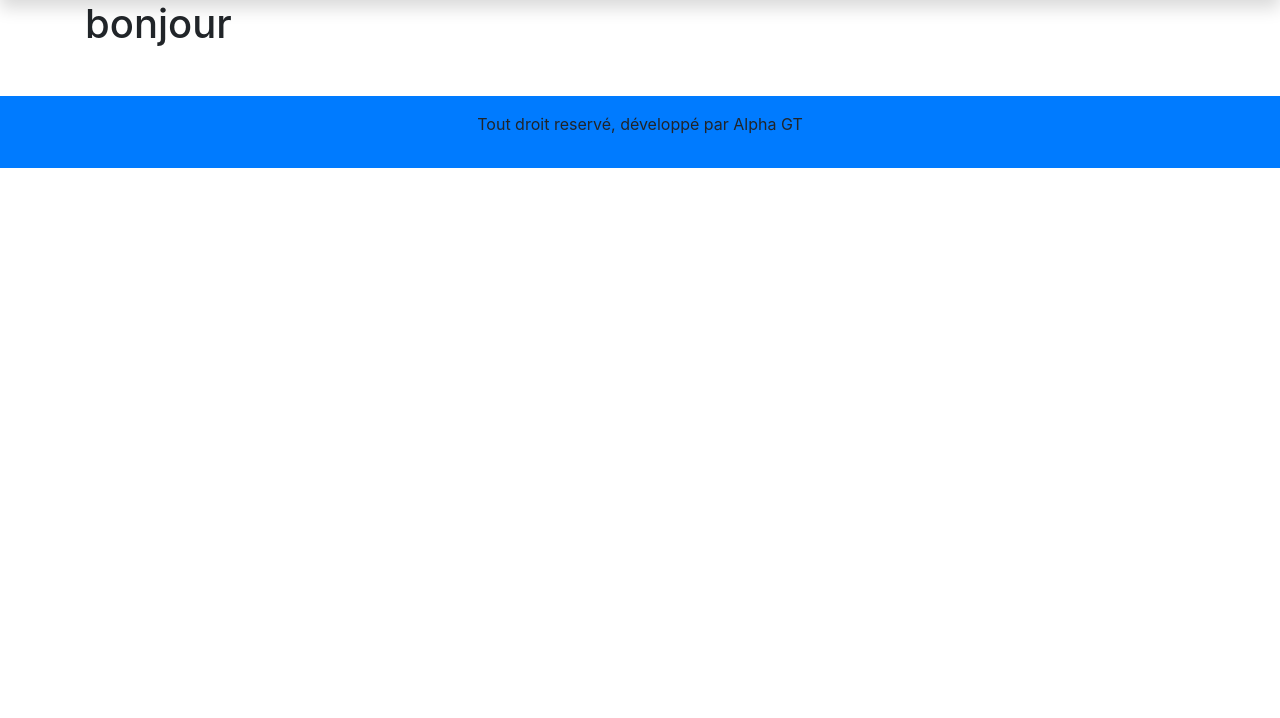
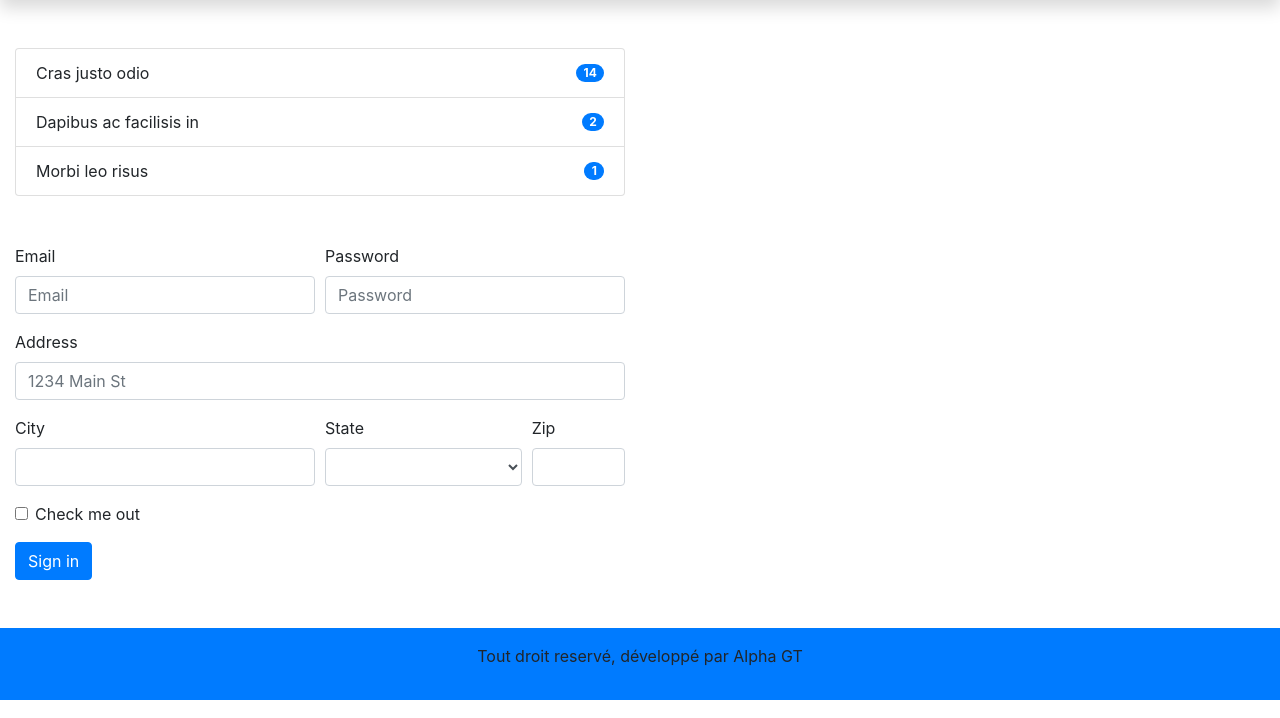
Before and after one commit to Issoufkam/djano_auth, a Django app: page /product/ in a window 1280 px wide. Shown: the part 82-800 px from the top of the page. Run offline with Django 4.2, Linux system fonts and the light colour scheme; lists and menus that the app fills with data are empty; parts of the project's set-up code (start-up, migrations or seed data) failed here and were passed over; some libraries are stand-ins or nearby versions.

Commit message:
modification

```diff
--- a/imobilier/settings.py
+++ b/imobilier/settings.py
@@ -136,3 +136,5 @@ STATIC_URL = 'static/'
 # https://docs.djangoproject.com/en/4.1/ref/settings/#default-auto-field
 
 DEFAULT_AUTO_FIELD = 'django.db.models.BigAutoField'
+
+AUTH_USER_MODEL = "luxe.Users"
--- a/luxe/models.py
+++ b/luxe/models.py
@@ -1,4 +1,5 @@
 from django.db import models
+from django.contrib.auth.models import AbstractUser
 from phone_field import PhoneField
 # Create your models here.
 class Category(models.Model):
@@ -23,3 +24,6 @@ class Product(models.Model):
 
     def __str__(self):
         return self.title
+
+class Users(AbstractUser):
+    pass
--- a/luxe/templates/connexion/register.html
+++ b/luxe/templates/connexion/register.html
@@ -19,11 +19,11 @@
                 </div>
                 <div class="form-group">
                   <label for="firstName">First Name</label>
-                  <input type="text" name="firstname" class="form-control" id="firstname"  placeholder="Enter First Name">
+                  <input type="text" name="first_name" class="form-control" id="first_name"  placeholder="Enter First Name">
                 </div>
                 <div class="form-group">
                   <label for="exampleInputEmail1">Last Name</label>
-                  <input type="text" name="lastname" class="form-control" id="lastName" placeholder="Enter Last Name">
+                  <input type="text" name="last_name" class="form-control" id="last_name" placeholder="Enter Last Name">
                 </div>
                 <div class="form-group">
                   <label for="exampleInputEmail1">Email address</label>
--- a/luxe/templates/product/detail.html
+++ b/luxe/templates/product/detail.html
@@ -30,7 +30,7 @@
                 {% for product in similar_pro %}
 
                 <div class="col-md-8 mb-4">
-                    <a href=""><img src="{{product.image}}" class="img-fluid img-reponsive" alt=""></a>
+                    <a href="{{ product.id }}"><img src="{{product.image}}" class="img-fluid img-reponsive" alt=""></a>
                 </div>
                 <div class="col-md-4">
                     {{product.title}} <br>
--- a/luxe/templates/product/panier.html
+++ b/luxe/templates/product/panier.html
@@ -2,8 +2,70 @@
 
 {% block content %}
 
-<div class="container">
-    <h1>bonjour</h1>
+<div class="container-fluid mt-5">
+    <div class="row">
+        <div class="col-md-6">
+            <ul class="list-group">
+                <li class="list-group-item d-flex justify-content-between align-items-center">
+                  Cras justo odio
+                  <span class="badge badge-primary badge-pill">14</span>
+                </li>
+                <li class="list-group-item d-flex justify-content-between align-items-center">
+                  Dapibus ac facilisis in
+                  <span class="badge badge-primary badge-pill">2</span>
+                </li>
+                <li class="list-group-item d-flex justify-content-between align-items-center">
+                  Morbi leo risus
+                  <span class="badge badge-primary badge-pill">1</span>
+                </li>
+              </ul>
+        </div>
+    </div>
+    <div class="row mb-4 mt-5">
+        <div class="col-md-6">
+            <form>
+                <div class="form-row">
+                  <div class="form-group col-md-6">
+                    <label for="inputEmail4">Email</label>
+                    <input type="email" class="form-control" id="inputEmail4" placeholder="Email">
+                  </div>
+                  <div class="form-group col-md-6">
+                    <label for="inputPassword4">Password</label>
+                    <input type="password" class="form-control" id="inputPassword4" placeholder="Password">
+                  </div>
+                </div>
+                <div class="form-group">
+                  <label for="inputAddress">Address</label>
+                  <input type="text" class="form-control" id="inputAddress" placeholder="1234 Main St">
+                </div>
+                <div class="form-row">
+                  <div class="form-group col-md-6">
+                    <label for="inputCity">City</label>
+                    <input type="text" class="form-control" id="inputCity">
+                  </div>
+                  <div class="form-group col-md-4">
+                    <label for="inputState">State</label>
+                    <select id="countries" name="countries" class="form-control selectpicker countrypicker" data-flag="True" >
+
+                    </select>
+                  </div>
+                  <div class="form-group col-md-2">
+                    <label for="inputZip">Zip</label>
+                    <input type="text" class="form-control" id="inputZip">
+                  </div>
+                </div>
+                <div class="form-group">
+                  <div class="form-check">
+                    <input class="form-check-input" type="checkbox" id="gridCheck">
+                    <label class="form-check-label" for="gridCheck">
+                      Check me out
+                    </label>
+                  </div>
+                </div>
+                <button type="submit" class="btn btn-primary">Sign in</button>
+              </form>
+        </div>
+    </div>
 </div>
 
 {% endblock %}
--- a/luxe/urls.py
+++ b/luxe/urls.py
@@ -7,6 +7,7 @@ urlpatterns = [
     path('login/', views.loginF, name="login"),
     path('register/', views.registerF, name="register"),
     path('logout/', views.logOut, name="logout"),
-    path('product/', views.panier, name="panier")
+    path('product/', views.panier, name="panier"),
+   # path('message_sms/', views.sms, name="sms" )
 
 ]
--- a/luxe/views.py
+++ b/luxe/views.py
@@ -26,8 +26,8 @@ def home(request):
 def registerF(request):
     if request.method == 'POST':
         username = request.POST['username']
-        firstname = request.POST['firstname']
-        lastname = request.POST['lastname']
+        first_name = request.POST['first_name']
+        last_name = request.POST['last_name']
         email = request.POST['email']
         password = request.POST['password']
         password1 = request.POST['password1']
@@ -35,7 +35,7 @@ def registerF(request):
             messages.error(request, 'user allexist')
             return redirect('register')
         if User.objects.filter(email=email):
-            messages.error(request, 'Email allexit')
+            messages.error(request, 'Email exist')
             return redirect('register')
         if not username.isalnum():
             messages.error(request, 'username is invalable')
@@ -46,9 +46,7 @@ def registerF(request):
        # if not password.isalnum():
        #     messages.error(request, 'le mot de passe doit etre Alphanumerique')
        #     return redirect('register')
-        mon_utilisateur = User.objects.create_user(username, email, password)
-        mon_utilisateur.first_name = firstname
-        mon_utilisateur.last_name = lastname
+        mon_utilisateur = User.objects.create_user(username=username, email=email, last_name=last_name, first_name=first_name, password=password)
         mon_utilisateur.save()
 
         # Message de bienvenu aux utilisateurs
@@ -98,3 +96,14 @@ def detail(request, myid):
 
 def panier(request):
     return render(request, 'product/panier.html')
+
+#sms function
+#def sms(request):
+ #   message = request.GET['body']
+ #   message_splited = message.split("-")
+  #  title = message_splited[0]
+   # desc = message_splited[1]
+
+#    agri_category = Category.objects.get(id=2)
+ #   product = Product(title=title,category=agri_category)
+  #  return render
```
Also changed, not shown: db.sqlite3 (deleted).
